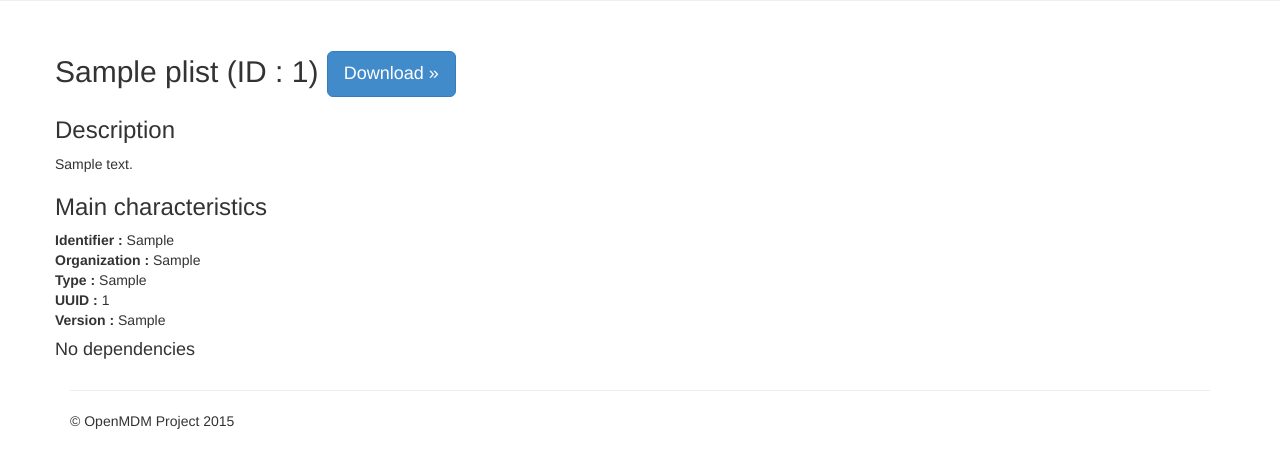
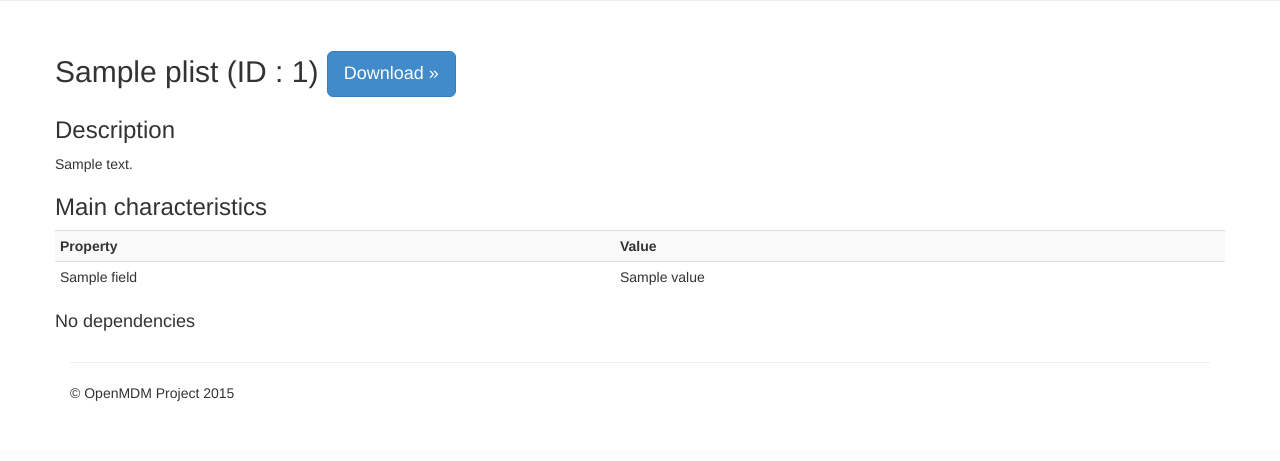
Before and after one commit to OpenMDM/OpenMDM, a Django app: template templates/public_gate/property_list_detail.html in a window 1280 px wide. Shown: the part 350-811 px from the top of the page. After the commit the page ends 751 px from the top, so only its background shows below. Run offline with Django 3.2, Linux system fonts and the light colour scheme; the template is opened without the code that fills it: most values are stand-ins (such as "Sample title", 1, 10 or a date in 2020); parts of the project's set-up code (start-up, migrations or seed data) failed here and were passed over; some libraries are stand-ins or nearby versions.

Commit message:
Table head fix

```diff
--- a/templates/public_gate/property_list_detail.html
+++ b/templates/public_gate/property_list_detail.html
@@ -12,21 +12,37 @@
                 {{ plist.payload_description }}
             </p>
             <h3>Main characteristics</h3>
-            <b>Identifier : </b>{{ plist.payload_identifier }}<br />
-            <b>Organization : </b>{{ plist.payload_organization }}<br />
-            <b>Type : </b>{{ plist.payload_type }}<br />
-            <b>UUID : </b>{{ plist.payload_uuid }}<br />
-            <b>Version : </b>{{ plist.payload_version }}<br />
+            {% for plist in plist_python %}
+                <table class="table table-striped table-condensed">
+                <tr>
+                    <th>Property</th>
+                    <th>Value</th>
+                </tr>
+                {% for field, value in plist.fields.items %}
+                    <tr>
+                        <td>{{ field }}</td>
+                        <td>{{ value }}</td>
+                    </tr>
+                {% endfor %}
+                </table>
+            {% endfor %}
 
             {% if dependencies|length > 0 %}
                 <h3>Dependencies</h3>
                 {% for dependency in dependencies_json %}
                     <h4>{{ dependency.model }}</h4>
-                    <ul>
+                    <table class="table table-striped table-condensed">
+                    <tr>
+                        <th>Property</th>
+                        <th>Value</th>
+                    </tr>
                         {% for field, value in dependency.fields.items %}
-                            <li><b>{{ field }}</b> : {{ value }}</li>
+                            <tr>
+                                <td>{{ field }}</td>
+                                <td>{{ value }}</td>
+                            </tr>
                         {% endfor %}
-                    </ul>
+                    </table>
                 {% endfor %}
             {% else %}
                 <h4>No dependencies</h4>
```
Also changed, not shown: templates/public_gate/property_lists.html (+7 -6 lines), templates/public_gate/users.html (+7 -6 lines).
